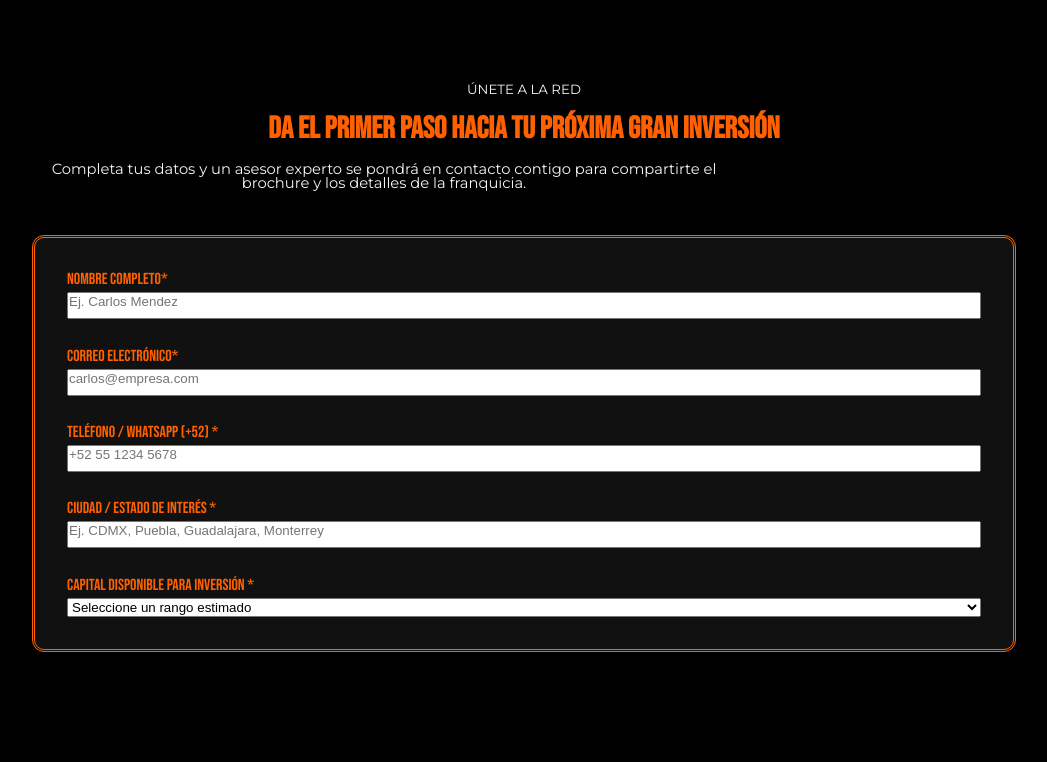
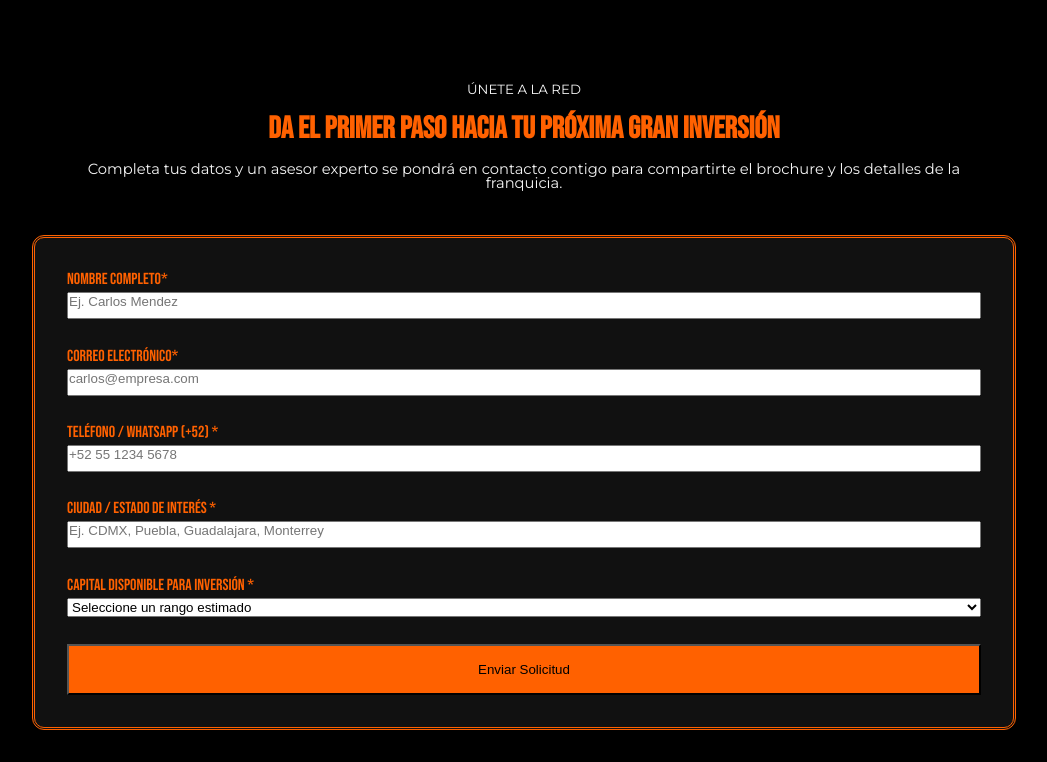
Before and after one commit to yoshiiistm13/Panobianco-Landing-Page, a plain HTML site: page index.html in a window 1280 px wide. Shown: the part 4685-5447 px from the top of the page, without its empty margins (116-1163 px from the left). Before the commit the page ends 5369 px from the top, so only its background shows below. Drawn offline with Linux system fonts and the light colour scheme.

Commit message:
Featuring: Seccion Testimonials and Form btn

```diff
--- a/blocks/form.css
+++ b/blocks/form.css
@@ -31,8 +31,9 @@
     font-family: "Montserrat", sans-serif;
     font-size: 0.92rem;
     line-height: 1;
-    max-width: 42rem;
+
     margin-bottom: 1.5rem;
+    text-align: center;
 }
 
 .form__card{
@@ -54,3 +55,12 @@ border-color: var(--primary-color);
     padding-bottom: 0.5rem;
     margin-bottom: 1.5rem;
 }
+
+.form__btn{
+    text-align: center;
+    text-align: center;
+    padding: 1rem;
+    margin-top: 1.5rem;
+    background-color: var(--primary-color);
+
+}
--- a/index.html
+++ b/index.html
@@ -282,6 +282,7 @@ LLENO DE OPORTUNIDADES</h4>
                         <option value="1,500,000 - 2,000,000">1,500,000 - 2,000,000</option>
                         <option value="2,500,000 - 3,000,000">2,500,000 - 3,000,000</option>
                     </select>
+                    <button class="form__btn" >Enviar Solicitud</button>
                 </div>
             </div>
         </section>
```
